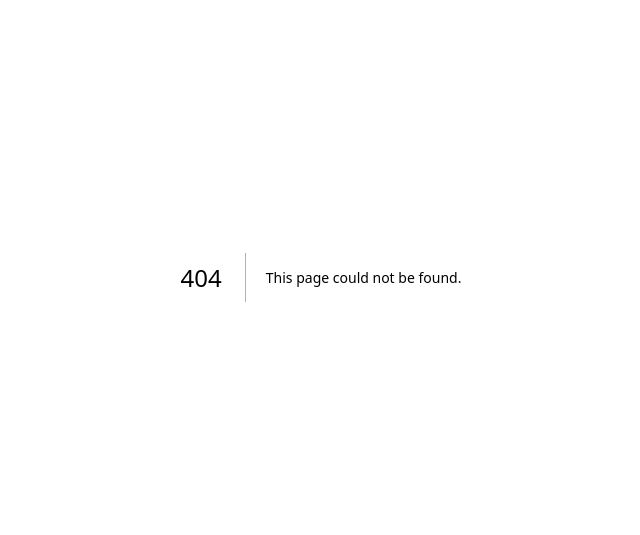
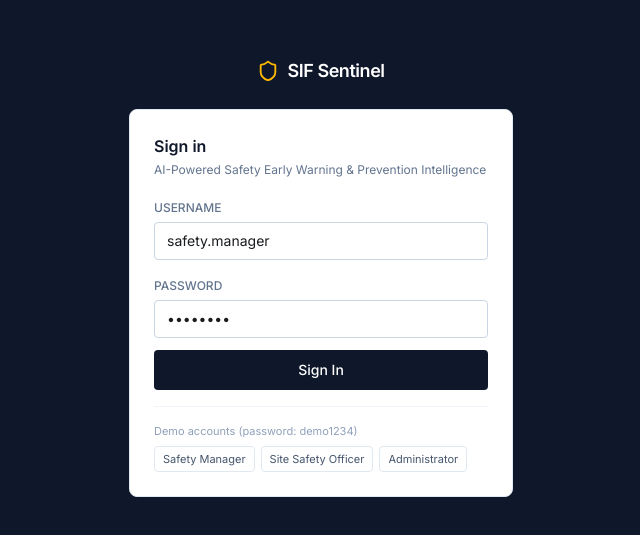
Before and after one commit to pranjal2876/SIF-Sentinel, a Next.js app in the folder frontend/: page /login in a window 1280 px wide. Before the commit this address had no page. Shown: the part 123-658 px from the top of the page, without its empty margins (319-959 px from the left). Built offline with nearby package versions, Linux system fonts and the light colour scheme; no server answers.

Commit message:
feat: add login interface

```diff
--- /dev/null
+++ b/frontend/app/login/page.tsx
@@ -0,0 +1,93 @@
+"use client";
+import { useState } from "react";
+import { useRouter } from "next/navigation";
+import { Shield, Loader2 } from "lucide-react";
+import { api } from "@/lib/api";
+import { Card } from "@/components/ui";
+
+const DEMO_ACCOUNTS = [
+  { username: "safety.manager", role: "Safety Manager" },
+  { username: "site.officer", role: "Site Safety Officer" },
+  { username: "admin", role: "Administrator" },
+];
+
+export default function LoginPage() {
+  const router = useRouter();
+  const [username, setUsername] = useState("safety.manager");
+  const [password, setPassword] = useState("demo1234");
+  const [loading, setLoading] = useState(false);
+  const [error, setError] = useState<string | null>(null);
+
+  async function handleLogin(e: React.FormEvent) {
+    e.preventDefault();
+    setLoading(true);
+    setError(null);
+    try {
+      const res = await api.login(username, password);
+      localStorage.setItem("sif_token", res.access_token);
+      localStorage.setItem("sif_role", res.role);
+      localStorage.setItem("sif_username", res.username);
+      router.push("/dashboard");
+    } catch {
+      setError("Invalid username or password.");
+    } finally {
+      setLoading(false);
+    }
+  }
+
+  return (
+    <div className="min-h-screen flex items-center justify-center bg-slate-900 px-6">
+      <div className="w-full max-w-sm">
+        <div className="flex items-center gap-2 justify-center mb-6 text-white">
+          <Shield size={22} className="text-amber-400" />
+          <span className="text-lg font-semibold tracking-tight">SIF Sentinel</span>
+        </div>
+        <Card className="p-6">
+          <h1 className="text-base font-semibold text-slate-900 mb-1">Sign in</h1>
+          <p className="text-xs text-slate-500 mb-4">AI-Powered Safety Early Warning & Prevention Intelligence</p>
+          <form onSubmit={handleLogin} className="space-y-3">
+            <div>
+              <label className="text-xs font-medium text-slate-500 uppercase">Username</label>
+              <input
+                value={username}
+                onChange={(e) => setUsername(e.target.value)}
+                className="w-full mt-1 text-sm border border-slate-300 rounded px-3 py-2"
+              />
+            </div>
+            <div>
+              <label className="text-xs font-medium text-slate-500 uppercase">Password</label>
+              <input
+                type="password"
+                value={password}
+                onChange={(e) => setPassword(e.target.value)}
+                className="w-full mt-1 text-sm border border-slate-300 rounded px-3 py-2"
+              />
+            </div>
+            {error && <p className="text-sm text-red-600">{error}</p>}
+            <button
+              type="submit"
+              disabled={loading}
+              className="w-full bg-slate-900 text-white text-sm font-medium py-2.5 rounded hover:bg-slate-800 disabled:opacity-50 flex items-center justify-center gap-2"
+            >
+              {loading ? <Loader2 size={14} className="animate-spin" /> : "Sign In"}
+            </button>
+          </form>
+          <div className="mt-4 pt-4 border-t border-slate-100">
+            <p className="text-[11px] text-slate-400 mb-1.5">Demo accounts (password: demo1234)</p>
+            <div className="flex flex-wrap gap-1.5">
+              {DEMO_ACCOUNTS.map((a) => (
+                <button
+                  key={a.username}
+                  onClick={() => setUsername(a.username)}
+                  className="text-[11px] border border-slate-200 rounded px-2 py-1 text-slate-600 hover:bg-slate-50"
+                >
+                  {a.role}
+                </button>
+              ))}
+            </div>
+          </div>
+        </Card>
+      </div>
+    </div>
+  );
+}
```
